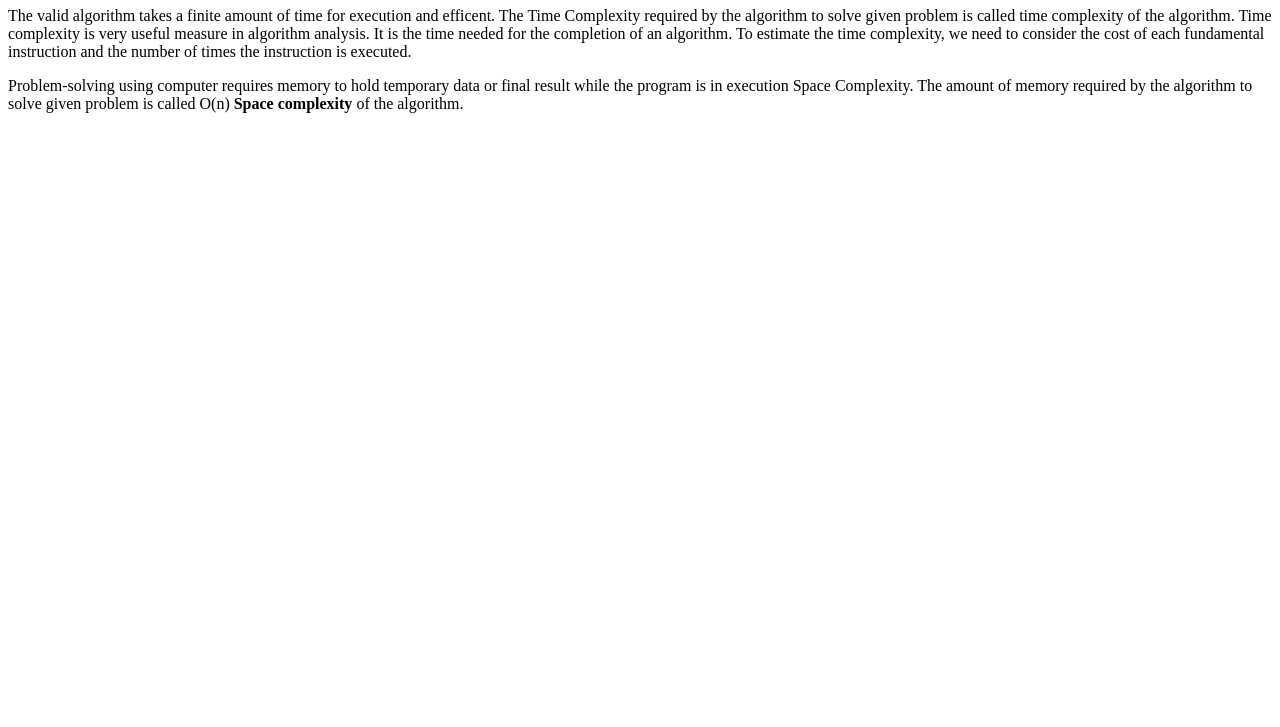
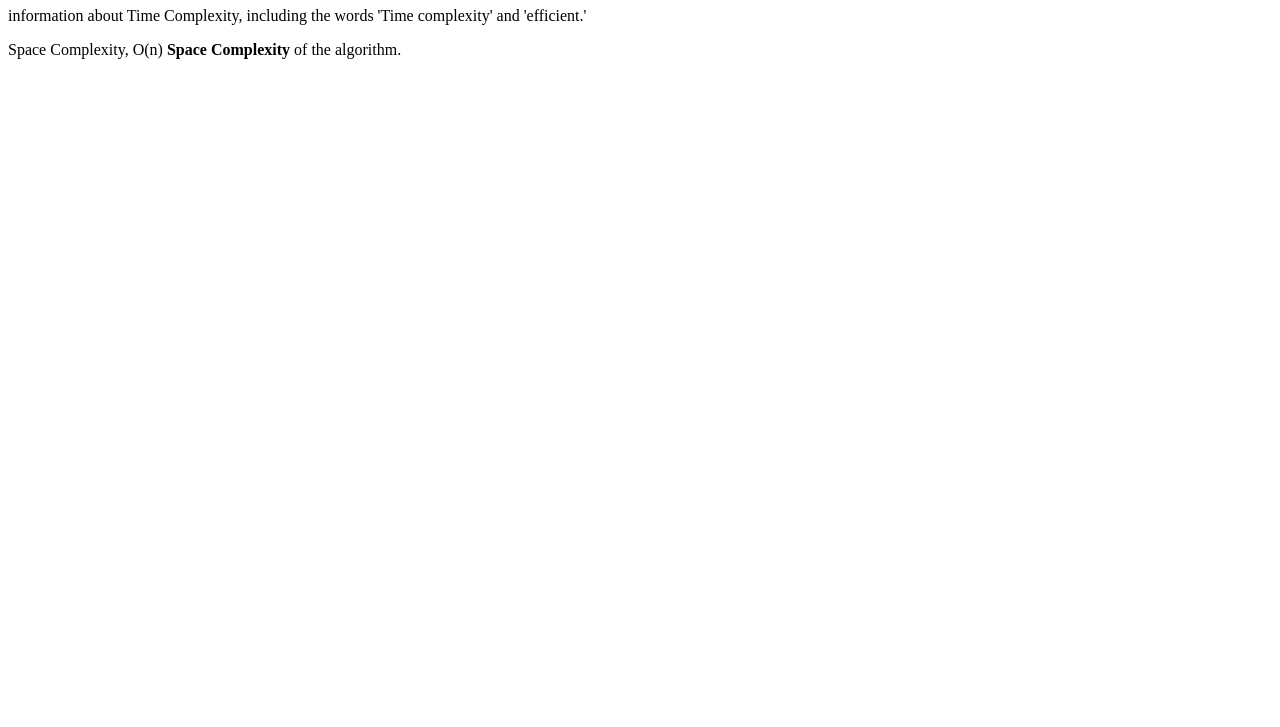
Before and after one commit to acciojob/time-and-space-complexity-Suchithra2505, a website: page main.html in a window 1280 px wide. Shown: the part 73-800 px from the top of the page. Drawn offline with Linux system fonts and the light colour scheme.

Commit message:
created a submission

```diff
--- a/main.html
+++ b/main.html
@@ -10,11 +10,9 @@
 	<!-- the entire body must be written by student -->
     <script type="text/javascript" src="./script.js">
 </script>
-<h1>Time and Space Complexity</h1>
-<p>The valid algorithm takes a finite amount of time for execution and efficent. The Time Complexity required by the algorithm to solve given problem is called time complexity  of the algorithm. Time complexity is very useful measure in algorithm analysis.
-
- It is the time needed for the completion of an algorithm. To estimate the time complexity, we need to consider the cost of each fundamental instruction and the number of times the instruction is executed.</p>
-<p>Problem-solving using computer requires memory to hold temporary data or final result while the program is in execution Space Complexity. The amount of memory required by the algorithm to solve given problem is called O(n) <b>Space complexity</b> of the algorithm.</p>
+<h1>Time, Space,and Complexity</h1>
+<p>information about Time Complexity, including the words 'Time complexity' and 'efficient.' </p>
+<p> Space Complexity, O(n) <b>Space Complexity</b> of the algorithm.</p>
 </body>
 
 </html>
```
